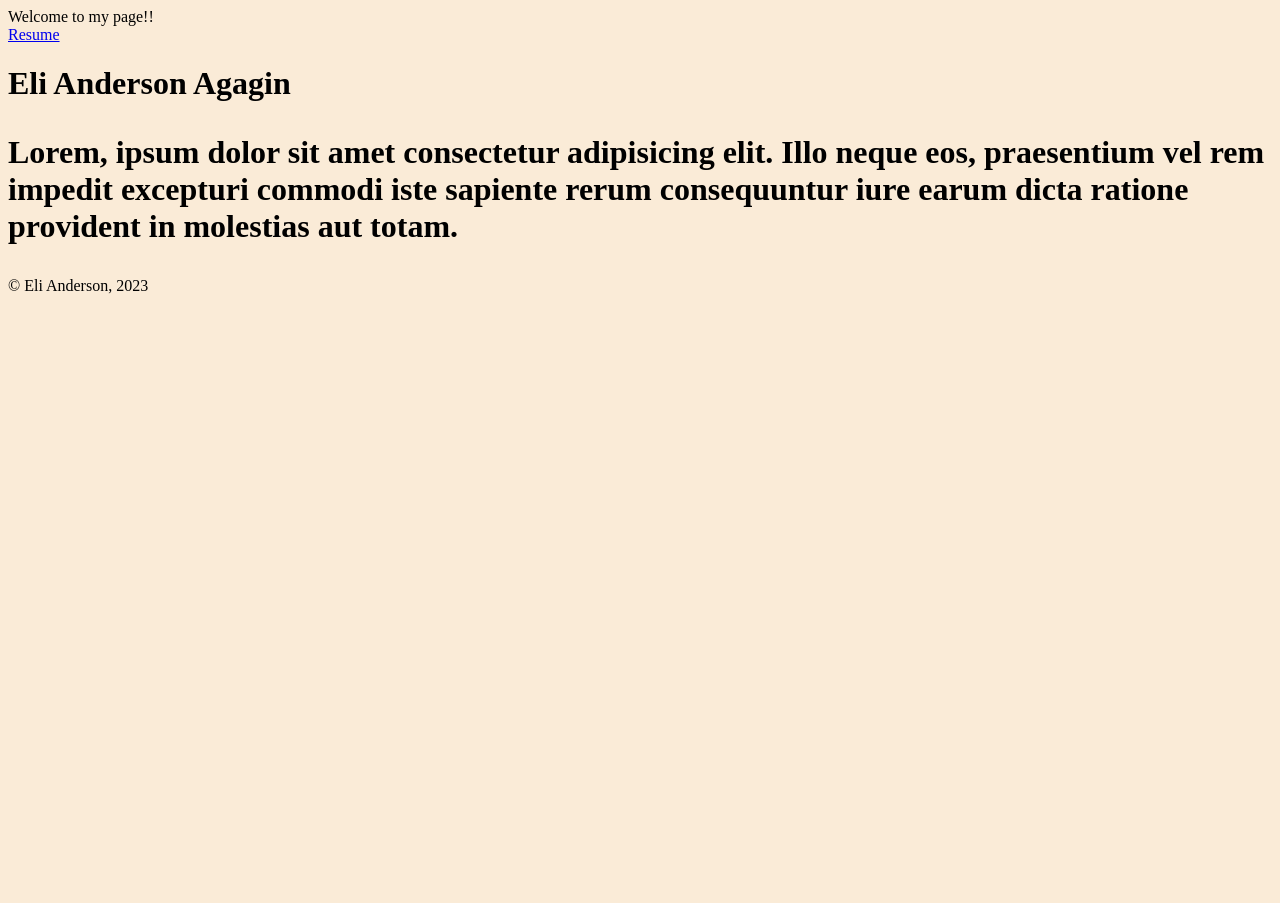
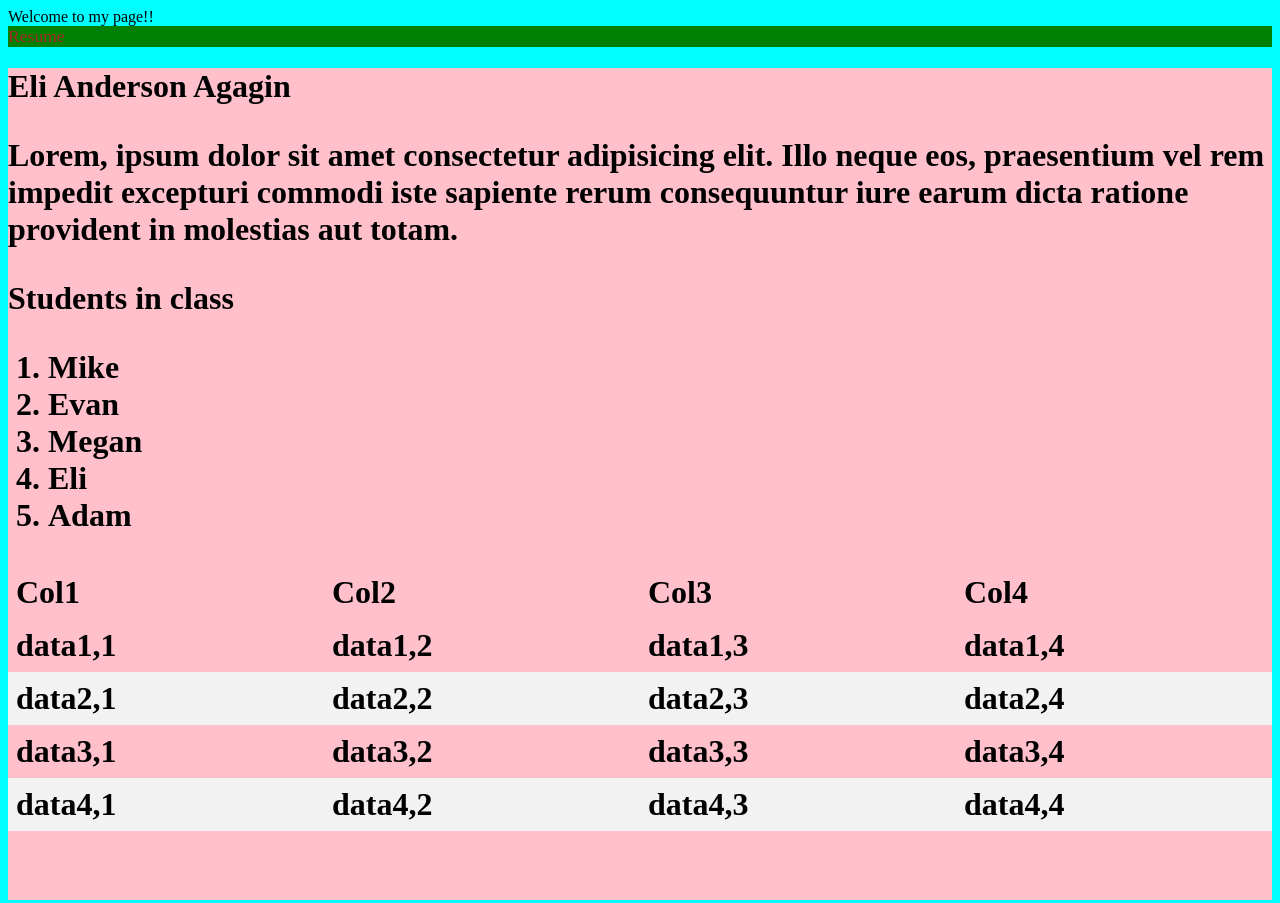
Before and after one commit to andersoneli/BAIS-3300-week6-hw, a plain HTML site: page index.html in a window 1280 px wide. Shown: the top 903 px of the page. Before the commit the page ends 800 px from the top, so only its background shows below. Drawn offline with Linux system fonts and the light colour scheme.

Commit message:
New Updates

```diff
--- a/css/stylesheet.css
+++ b/css/stylesheet.css
@@ -1 +1,33 @@
-body{background-color: antiquewhite;}
+
+
+
+
+
+.wrapper{
+    background-color: aqua;
+}
+a{
+    text-decoration: none;
+    font-size: 1.1rem;
+}
+a:link{color: brown;}
+a:visited{color: brown;}
+a:hover{color: yellow;}
+body{background-color: whitesmoke;}
+header{background-color: yellow;
+border: 2px solid black;
+padding: 5px;
+margin: 15px;}
+nav{background-color: green;}
+main{background-color: pink;}
+footer{background-color: orange;}
+table {
+    border-collapse: collapse;
+    width: 100%;
+  }
+
+  th, td {
+    text-align: left;
+    padding: 8px;
+  }
+  tr:nth-child(even) {background-color: #f2f2f2;}
--- a/index.html
+++ b/index.html
@@ -7,7 +7,7 @@
     <title>Eli Anderson</title>
     <link rel="stylesheet" href="./css/stylesheet.css">
 </head>
-<body>
+<body class="wrapper">
     <head>
 
         Welcome to my page!!
@@ -22,6 +22,31 @@
             Lorem, ipsum dolor sit amet consectetur adipisicing elit. Illo neque eos, praesentium vel rem impedit excepturi commodi iste sapiente rerum consequuntur iure earum dicta ratione provident in molestias aut totam.
 
         </p>
+        <p>Students in class</p>
+        <ol>
+            <li>Mike</li>
+            <li>Evan</li>
+            <li>Megan</li>
+            <li>Eli</li>
+            <li>Adam</li>
+        </ol>
+        <table>
+            <thead>
+                <td>Col1</td>
+                <td>Col2</td>
+                <td>Col3</td>
+                <td>Col4</td>
+            </thead>
+            <tr><td>data1,1</td><td>data1,2</td><td>data1,3</td><td>data1,4</td></tr>
+            <tr><td>data2,1</td><td>data2,2</td><td>data2,3</td><td>data2,4</td></tr>
+            <tr><td>data3,1</td><td>data3,2</td><td>data3,3</td><td>data3,4</td></tr>
+            <tr><td>data4,1</td><td>data4,2</td><td>data4,3</td><td>data4,4</td></tr>
+        </table>
+        <p>&nbsp;</p>
+
+
+
+
         </h1>
     </main>
     <footer>
```
